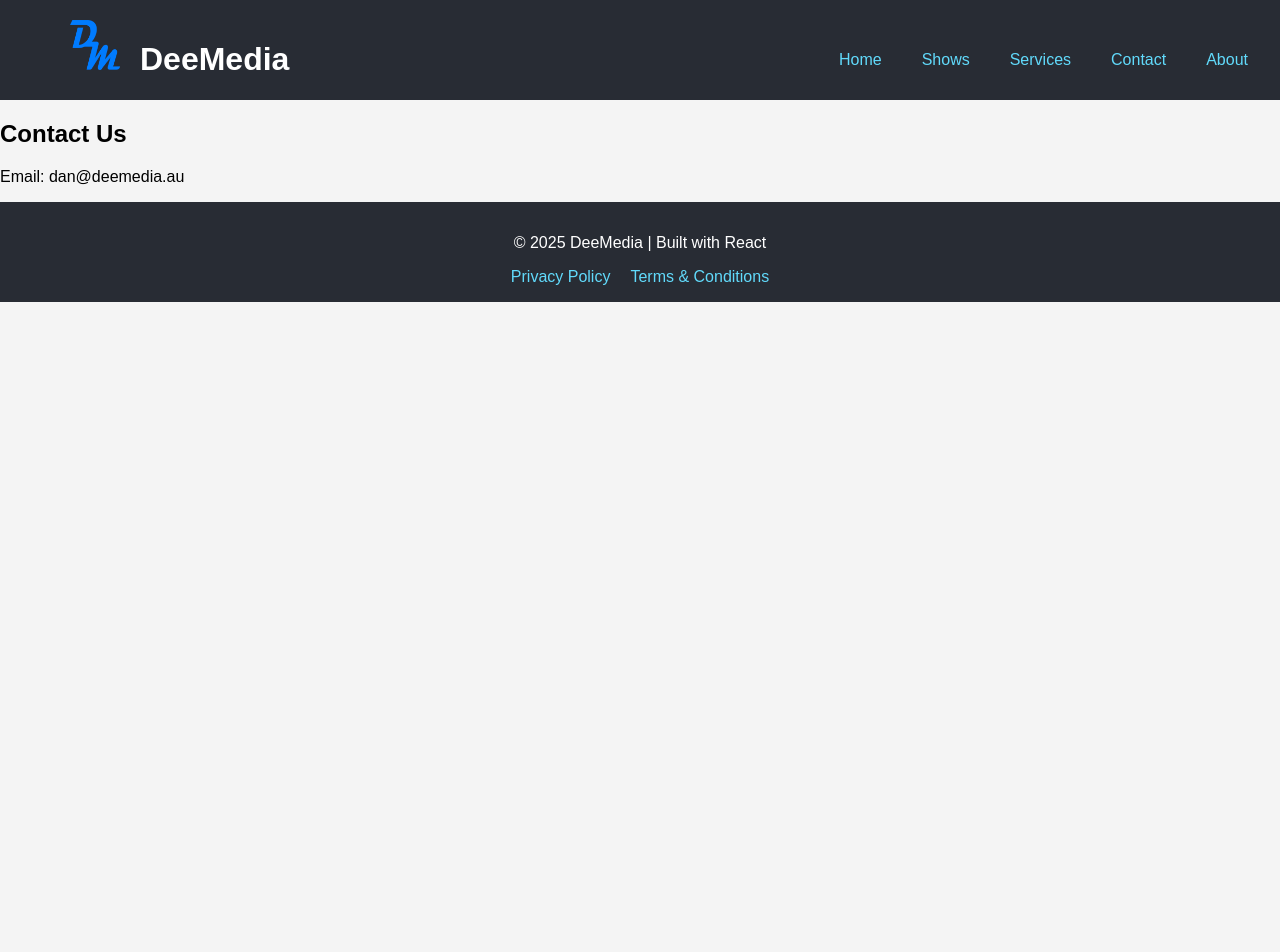
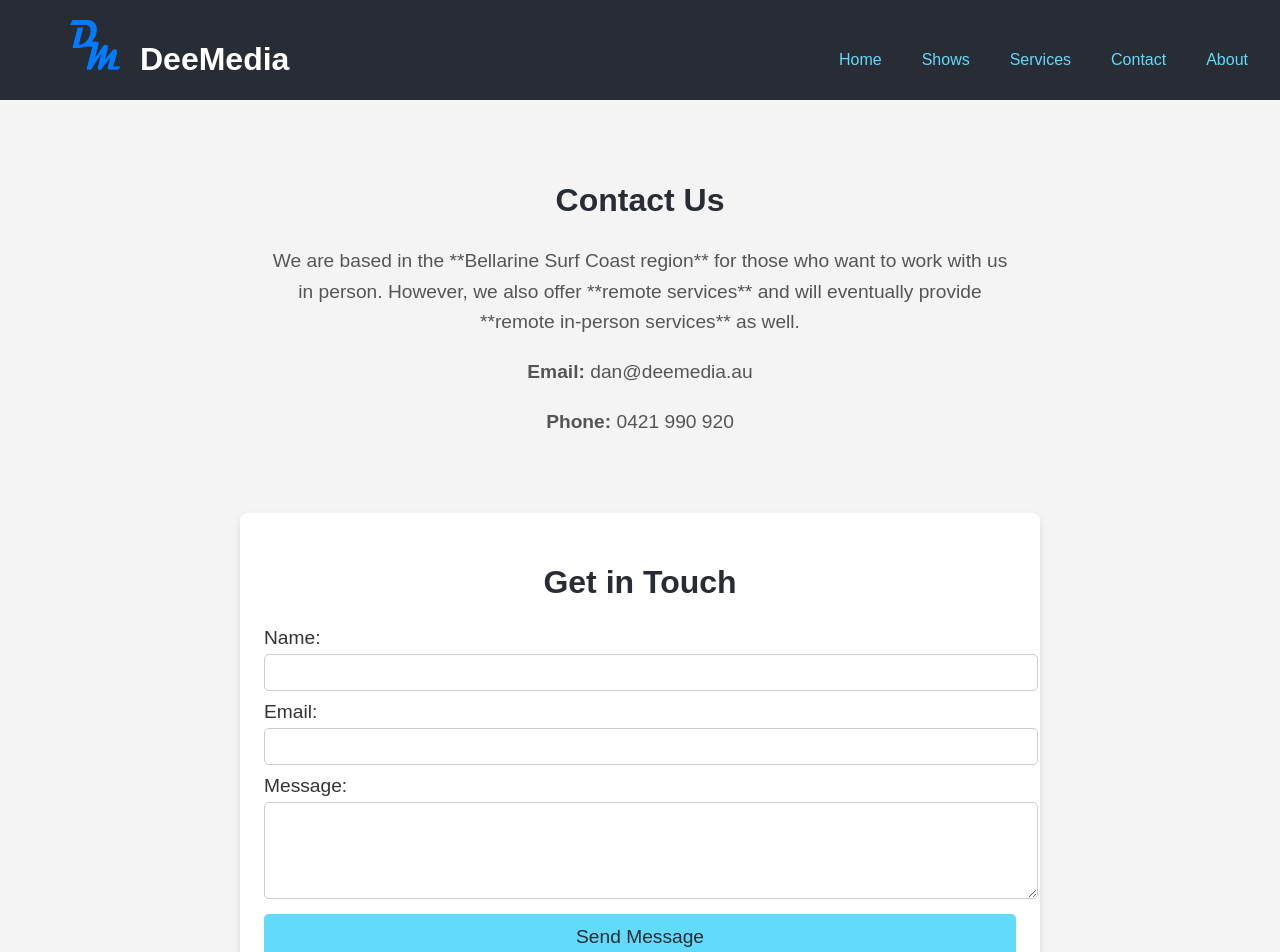
Before and after one commit to dee-k26/deemedia, a React (Create React App) app: page /contact in a window 1280 px wide. Shown: the top 952 px of the page. Before the commit the page ends 800 px from the top, so only its background shows below. Built offline with nearby package versions, Linux system fonts and the light colour scheme.

Commit message:
Removed backend folder from frontend tracking

```diff
--- a/src/pages/Contact.js
+++ b/src/pages/Contact.js
@@ -1,11 +1,88 @@
-import React from "react";
+import React, { useState } from "react";
+import "../styles/contact_styles.css";
 
 const Contact = () => {
+  const [formData, setFormData] = useState({
+    name: "",
+    email: "",
+    message: "",
+  });
+
+  const handleChange = (e) => {
+    setFormData({ ...formData, [e.target.name]: e.target.value });
+  };
+
+  const handleSubmit = async (e) => {
+    e.preventDefault();
+
+    const response = await fetch("https://deemedia-backend.onrender.com/send", {
+      method: "POST",
+      headers: {
+        "Content-Type": "application/json",
+      },
+      body: JSON.stringify(formData),
+    });
+
+    if (response.ok) {
+      alert("Message sent successfully!");
+      setFormData({ name: "", email: "", message: "" }); // Reset form
+    } else {
+      alert("Something went wrong. Please try again.");
+    }
+  };
+
   return (
-    <section id="contact">
-      <h2>Contact Us</h2>
-      <p>Email: dan@deemedia.au</p>
-    </section>
+    <div className="contact-container">
+      {/* Contact Info Section */}
+      <section id="contact-info">
+        <h2>Contact Us</h2>
+        <p>
+          We are based in the **Bellarine Surf Coast region** for those who want to work
+          with us in person. However, we also offer **remote services** and will eventually
+          provide **remote in-person services** as well.
+        </p>
+        <p><strong>Email:</strong> dan@deemedia.au</p>
+        <p><strong>Phone:</strong> 0421 990 920</p>
+      </section>
+
+      {/* Contact Form Section */}
+      <section id="contact-form">
+        <h2>Get in Touch</h2>
+        <form onSubmit={handleSubmit}>
+          <label htmlFor="name">Name:</label>
+          <input
+            type="text"
+            id="name"
+            name="name"
+            value={formData.name}
+            onChange={handleChange}
+            required
+          />
+
+          <label htmlFor="email">Email:</label>
+          <input
+            type="email"
+            id="email"
+            name="email"
+            value={formData.email}
+            onChange={handleChange}
+            required
+          />
+
+          <label htmlFor="message">Message:</label>
+          <textarea
+            id="message"
+            name="message"
+            rows="5"
+            value={formData.message}
+            onChange={handleChange}
+            required
+          ></textarea>
+
+          <button type="submit">Send Message</button>
+        </form>
+      </section>
+    </div>
   );
 };
 
--- /dev/null
+++ b/src/styles/contact_styles.css
@@ -0,0 +1,87 @@
+/* Contact Page Styles */
+.contact-container {
+    text-align: center;
+    padding: 2rem;
+    max-width: 800px;
+    margin: 0 auto;
+  }
+
+  /* Contact Info Section */
+  #contact-info {
+    background: #f4f4f4;
+    padding: 1.5rem;
+    border-radius: 8px;
+    margin-bottom: 2rem;
+  }
+
+  #contact-info h2 {
+    font-size: 2rem;
+    color: #282c34;
+  }
+
+  #contact-info p {
+    font-size: 1.2rem;
+    color: #555;
+    line-height: 1.6;
+  }
+
+  /* Contact Form Section */
+  #contact-form {
+    padding: 1.5rem;
+    background: white;
+    border-radius: 8px;
+    box-shadow: 0px 4px 8px rgba(0, 0, 0, 0.1);
+  }
+
+  #contact-form h2 {
+    font-size: 2rem;
+    color: #282c34;
+    margin-bottom: 1rem;
+  }
+
+  form {
+    display: flex;
+    flex-direction: column;
+  }
+
+  label {
+    font-size: 1.2rem;
+    margin-top: 10px;
+    color: #333;
+    text-align: left;
+  }
+
+  input, textarea {
+    width: 100%;
+    padding: 10px;
+    margin-top: 5px;
+    border: 1px solid #ccc;
+    border-radius: 5px;
+  }
+
+  button {
+    margin-top: 15px;
+    padding: 12px;
+    font-size: 1.2rem;
+    background: #61dafb;
+    color: #282c34;
+    border: none;
+    border-radius: 5px;
+    cursor: pointer;
+  }
+
+  button:hover {
+    background: #282c34;
+    color: white;
+  }
+
+  /* Responsive Design */
+  @media (max-width: 768px) {
+    .contact-container {
+      padding: 1rem;
+    }
+
+    #contact-info, #contact-form {
+      padding: 1rem;
+    }
+  }
```
